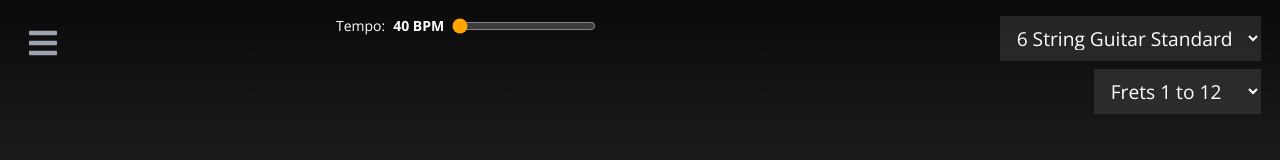
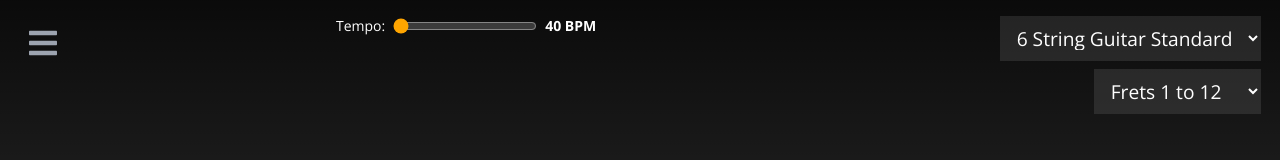
Before and after one commit to MekonLips/Frets, a React (Vite) app: page / in a window 1280 px wide. Shown: the top 160 px of the page. Built offline with nearby package versions, Linux system fonts and the light colour scheme.

Commit message:
Move tempo BPM value to the right of slider

```diff
--- a/src/components/Exercises/Controls/Controls.component.jsx
+++ b/src/components/Exercises/Controls/Controls.component.jsx
@@ -18,8 +18,8 @@ const ControlsComponent = () => {
 
     return <>
         <div className="legacy-practice-controls">
-            <label>
-                Tempo: <strong>{tempoBpm} BPM</strong>
+            <label className="legacy-tempo-control">
+                <span>Tempo:</span>
                 <input
                     aria-label="Tempo in beats per minute"
                     type="range"
@@ -29,6 +29,7 @@ const ControlsComponent = () => {
                     value={tempoBpm}
                     onChange={event => setTempoBpm(Number(event.target.value))}
                 />
+                <strong>{tempoBpm} BPM</strong>
             </label>
         </div>
         {isExercise && <>
```
